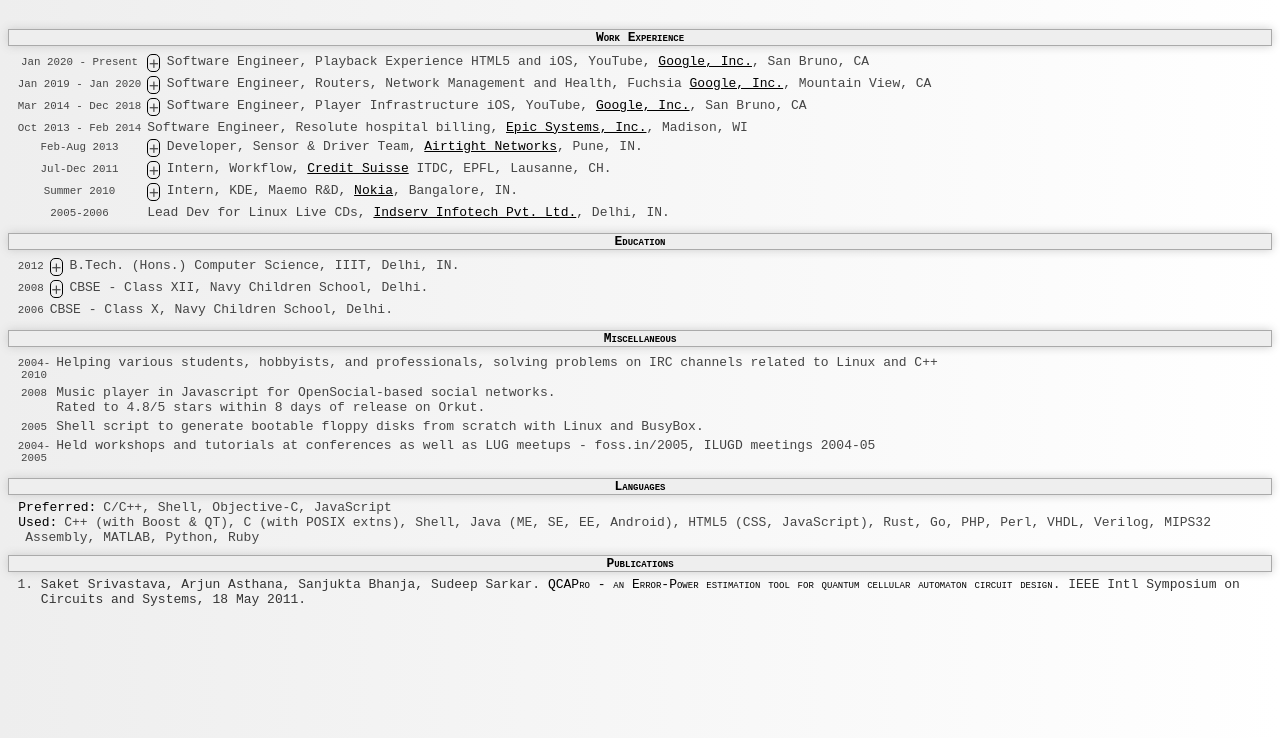
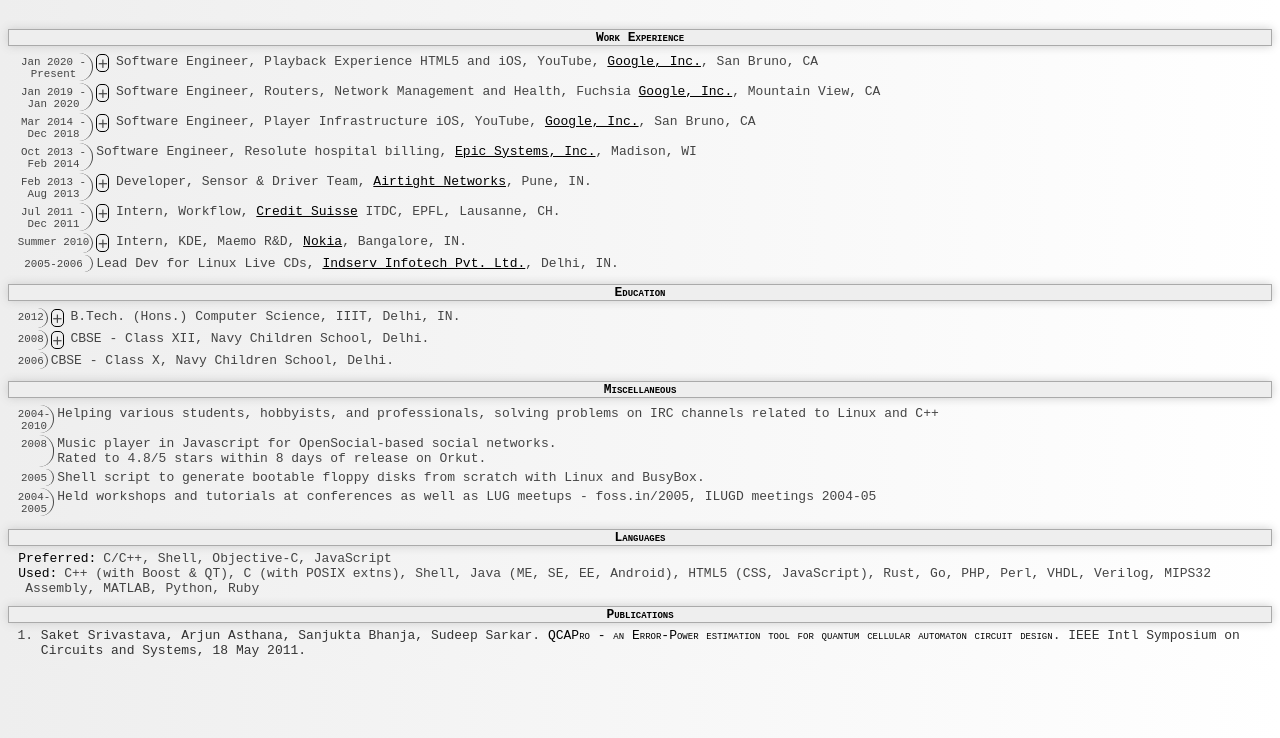
Before and after one commit to guzt/guzt.github.io, a plain HTML site: page index.html in a window 1280 px wide. Shown: the part 62-800 px from the top of the page. Drawn offline with Linux system fonts and the light colour scheme.

Commit message:
add border

```diff
--- a/cv.css
+++ b/cv.css
@@ -206,6 +206,8 @@
 	white-space: nowrap;
 	padding-right: 0.5ex;
 	text-align: center;
+	border-right: solid 1px;
+	border-radius: 15px;
 }
 
 .resumeContent .section .subsection {
@@ -467,7 +469,7 @@
 	}
 
 	.resumeContent .section .date {
-		font-size: 8px;
+		font-size: smaller;
 	}
 
 	.resumeAbout {
--- a/index.html
+++ b/index.html
@@ -42,7 +42,7 @@
 		<div class="section" header="Work Experience">
 			<table>
 				<tr>
-					<td class="date">Jan 2020 - Present</td>
+					<td class="date">Jan 2020 -<br /> Present</td>
 					<td class="value">
 						<input type="checkbox" class="collapse_toggle" id="yt2" />
 						<label for="yt2" class="collapse_label">
@@ -76,7 +76,7 @@
 					</td>
 				</tr>
 				<tr>
-					<td class="date">Jan 2019 - Jan 2020</td>
+					<td class="date">Jan 2019 -<br /> Jan 2020</td>
 					<td class="value">
 						<input type="checkbox" class="collapse_toggle" id="fuchsia" />
 						<label for="fuchsia" class="collapse_label">Software Engineer, Routers, Network Management and Health, Fuchsia <em>Google, Inc.</em>, Mountain View, CA</label>
@@ -93,7 +93,7 @@
 					</td>
 				</tr>
 				<tr>
-					<td class="date">Mar 2014 - Dec 2018</td>
+					<td class="date">Mar 2014 -<br /> Dec 2018</td>
 					<td class="value">
 						<input type="checkbox" class="collapse_toggle" id="yt1" />
 						<label for="yt1" class="collapse_label">
@@ -132,12 +132,12 @@
 					</td>
 				</tr>
 				<tr>
-					<td class="date">Oct 2013 - Feb 2014</td>
+					<td class="date">Oct 2013 -<br /> Feb 2014</td>
 					<td class="value">Software Engineer, Resolute hospital billing, <em>Epic Systems, Inc.</em>,
 						Madison, WI</td>
 				</tr>
 				<tr>
-					<td class="date">Feb-Aug 2013</td>
+					<td class="date">Feb 2013 -<br /> Aug 2013</td>
 					<td class="value">
 						<input type="checkbox" class="collapse_toggle" id="atn" />
 						<label for="atn" class="collapse_label">
@@ -152,7 +152,7 @@
 					</td>
 				</tr>
 				<tr>
-					<td class="date">Jul-Dec 2011</td>
+					<td class="date">Jul 2011 -<br /> Dec 2011</td>
 					<td class="value">
 						<input type="checkbox" class="collapse_toggle" id="epfl" />
 						<label for="epfl" class="collapse_label">
```
